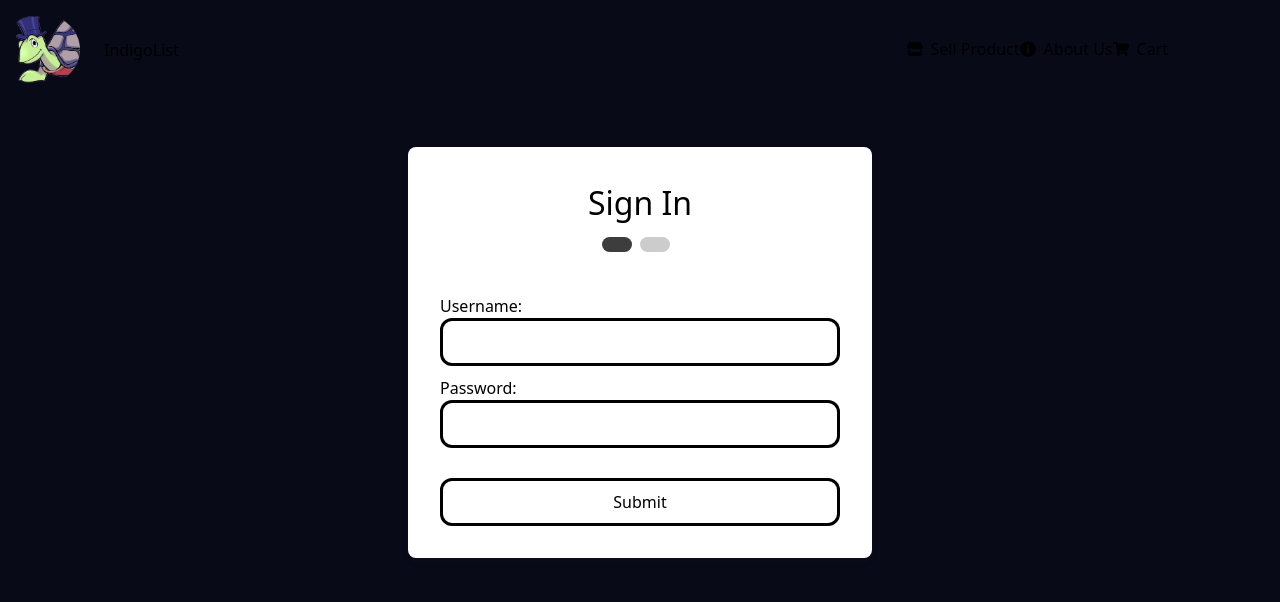
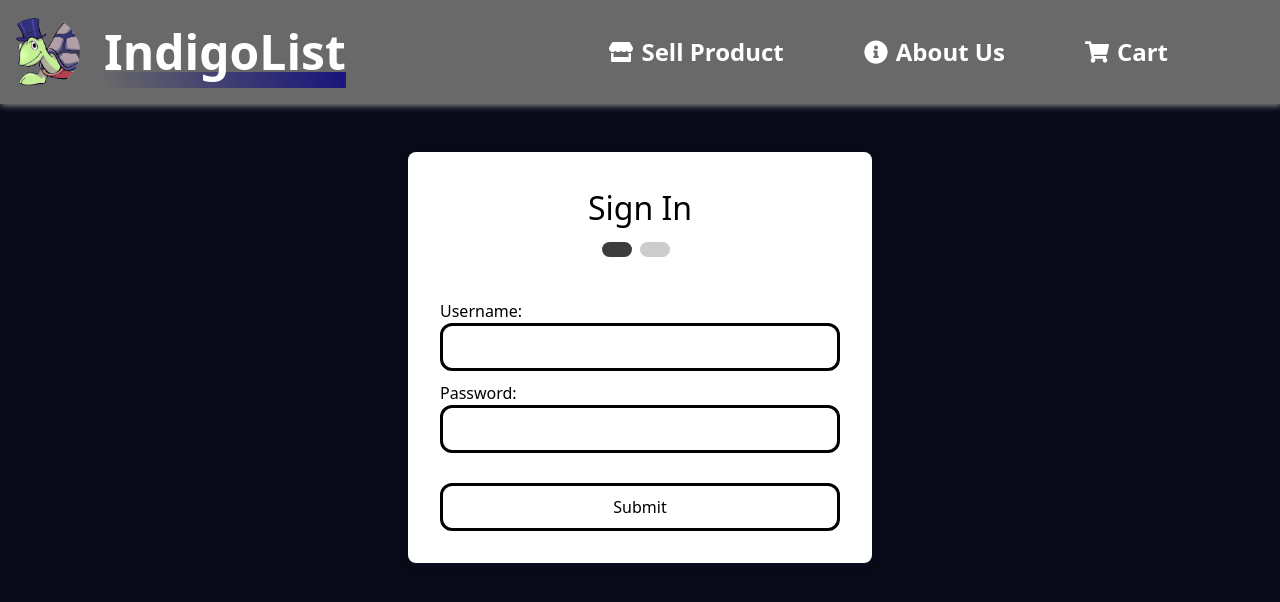
Before and after one commit to yujioshiro/indigo-turtle-ecommerce, a React (Create React App) app in the folder client/: page /AuthPage in a window 1280 px wide. Shown: the top 602 px of the page. Built offline with nearby package versions, Linux system fonts and the light colour scheme.

Commit message:
changed a line in package.json

```diff
--- a/client/src/components/Navbar/Navbar.tsx
+++ b/client/src/components/Navbar/Navbar.tsx
@@ -28,21 +28,16 @@ export function Navbar(): JSX.Element {
   const username = useSelector(selectUser);
   return (
     <nav className="Navbar">
-      <div className="flex p-4 gap-4 justify-between">
+      <div className="flex justify-between gap-4 p-4">
         <div className="flex items-center gap-6">
           <Logo
             image={<img src={TurtleLogo} alt="Turtle Logo" />}
             path={'/HomePage'}
           />
-          <SiteName
-            name={'IndigoList'}
-            path={'/HomePage'}
-           />
+          <SiteName name={'IndigoList'} path={'/HomePage'} />
         </div>
-        <div className='flex mr-24 items-center'>
-          <NavList
-            items={navItems}
-          />
+        <div className="mr-24 flex items-center">
+          <NavList items={navItems} />
         </div>
       </div>
     </nav>
--- a/client/src/components/Navbar/NavbarData.tsx
+++ b/client/src/components/Navbar/NavbarData.tsx
@@ -28,7 +28,7 @@ export const NavList = (props: NavItems) => {
         return (
           <NavLink
             to={item.path}
-            className="inline-flex items-center gap-2 hover:text-secondary-light duration-150"
+            className="inline-flex items-center gap-2 duration-150 hover:text-secondary-light"
             key={item.path}
           >
             {item.icon}
--- a/client/src/index.css
+++ /dev/null
@@ -1,7 +0,0 @@
-@import "tailwindcss/base";
-@import "tailwindcss/components";
-@import "tailwindcss/utilities";
-
-body {
-    background-color: theme('colors.background-color');
-}
--- a/client/src/index.tsx
+++ b/client/src/index.tsx
@@ -1,7 +1,7 @@
 import React from 'react';
 import ReactDOM from 'react-dom/client';
 import App from './App';
-import './index.css';
+import './style.css';
 import { BrowserRouter as Router } from 'react-router-dom';
 
 const root = ReactDOM.createRoot(
--- a/client/src/pages/HomePage/HomePage.tsx
+++ b/client/src/pages/HomePage/HomePage.tsx
@@ -195,8 +195,8 @@ export default function HomePage(): JSX.Element {
   return (
     <>
       {productz.length > 0 && (
-        <div className=" bg-neutral-white w-screen flex flex-row justify-center">
-          <main className="flex gap-x-8 gap-y-5 justify-center flex-wrap max-w-screen-xl mt-6">
+        <div className=" flex w-screen flex-row justify-center bg-neutral-white">
+          <main className="mt-6 flex max-w-screen-xl flex-wrap justify-center gap-x-8 gap-y-5">
             {productz.map((product) => (
               <Link
                 className="group"
@@ -205,14 +205,14 @@ export default function HomePage(): JSX.Element {
               >
                 <figure className="w-60">
                   <img
-                    className="border-4 border-neutral-gray w-full h-52"
+                    className="h-52 w-full border-4 border-neutral-gray"
                     src={product.image}
                   />
-                  <div className="flex flex-col justify-between bg-neutral-gray h-36">
-                    <figcaption className="group-hover:underline ml-2">
+                  <div className="flex h-36 flex-col justify-between bg-neutral-gray">
+                    <figcaption className="ml-2 group-hover:underline">
                       {shortenString(product.name)}
                     </figcaption>
-                    <p className="group-hover:underline ml-2 mb-1">
+                    <p className="mb-1 ml-2 group-hover:underline">
                       ${product.price}
                     </p>
                   </div>
--- a/client/src/style.css
+++ b/client/src/style.css
@@ -4,6 +4,9 @@
 @import url('https://fonts.googleapis.com/css2?family=Inter:wght@400&display=swap');
 
 @layer base {
+  body {
+    background-color: theme('colors.background-color');
+  }
   .body {
     font-family: theme('fontFamily.inter');
   }
@@ -18,11 +21,7 @@
   .SiteName {
     display: flex;
     color: theme('colors.neutral-white');
-    background: linear-gradient(
-      60deg,
-      transparent 0%,
-      #16137c 100%
-    );
+    background: linear-gradient(60deg, transparent 0%, #16137c 100%);
     background-repeat: no-repeat;
     background-size: auto 1rem;
     background-position: bottom;
```
Also changed, not shown: 2 other files (tests, documents, lock files or other folders).
